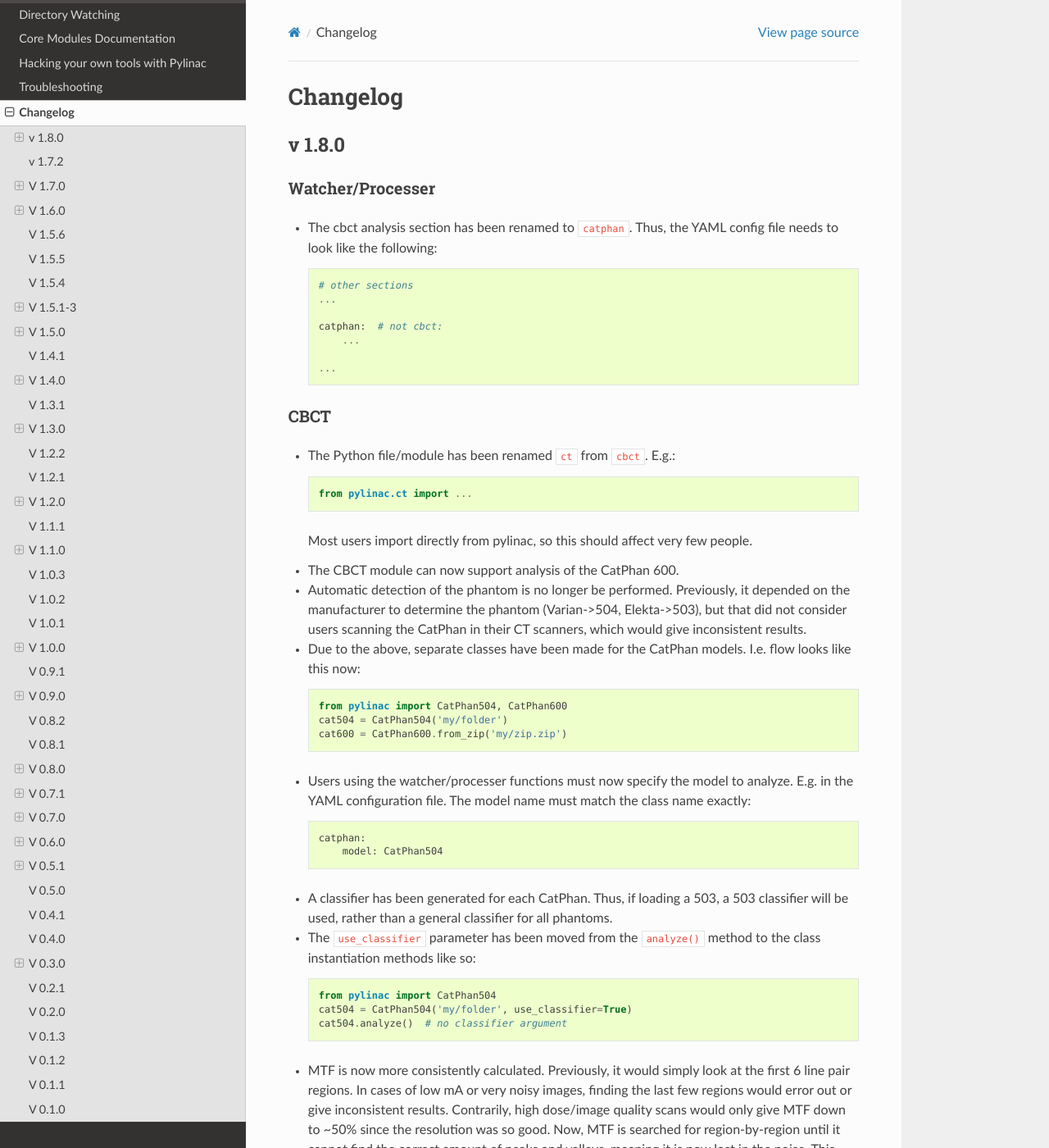
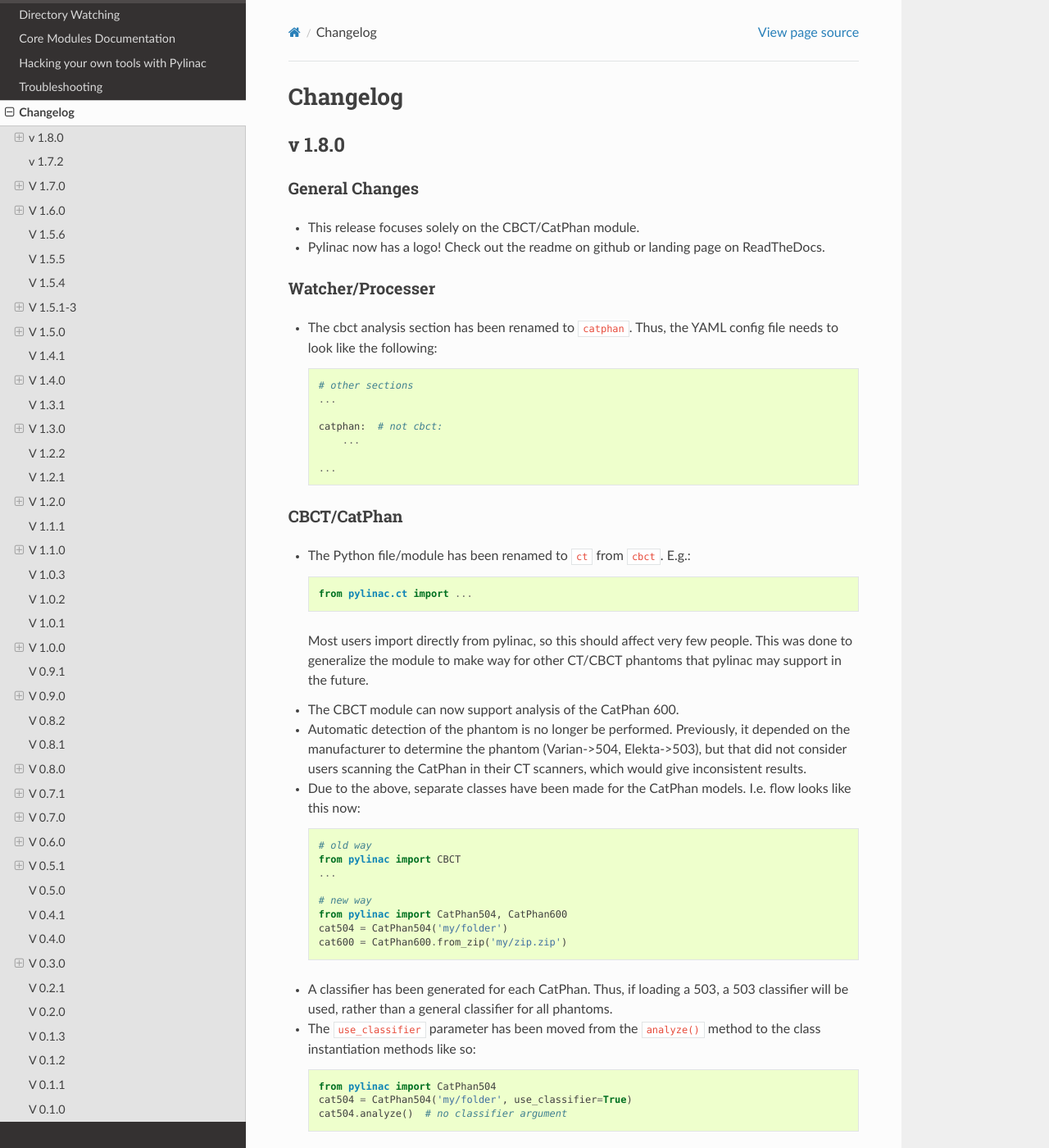
Before and after one commit to jrkerns/pylinac, a Sphinx documentation site: the page built from docs/source/changelog.rst, in a window 1280 px wide and 1400 px high. Shown: the whole window at 82% size. Built offline with Sphinx 7.4.7 and the Read the Docs theme 2.0.0, drawn with Linux system fonts in a browser that asks for light colours.

Commit message:
version 1.8!

```diff
--- a/docs/source/changelog.rst
+++ b/docs/source/changelog.rst
@@ -5,6 +5,12 @@
 
 v 1.8.0
 -------
+
+General Changes
+^^^^^^^^^^^^^^^
+
+* This release focuses solely on the CBCT/CatPhan module.
+* Pylinac now has a logo! Check out the readme on github or landing page on ReadTheDocs.
 
 Watcher/Processer
 ^^^^^^^^^^^^^^^^^
@@ -21,29 +27,29 @@
     ...
 
 
-CBCT
-^^^^
+CBCT/CatPhan
+^^^^^^^^^^^^
 
-* The Python file/module has been renamed ``ct`` from ``cbct``. E.g.::
+* The Python file/module has been renamed to ``ct`` from ``cbct``. E.g.::
 
     from pylinac.ct import ...
 
-  Most users import directly from pylinac, so this should affect very few people.
+  Most users import directly from pylinac, so this should affect very few people. This was done to generalize
+  the module to make way for other CT/CBCT phantoms that pylinac may support in the future.
 * The CBCT module can now support analysis of the CatPhan 600.
 * Automatic detection of the phantom is no longer be performed. Previously, it depended on the
   manufacturer to determine the phantom (Varian->504, Elekta->503), but that did not consider users scanning the
   CatPhan in their CT scanners, which would give inconsistent results.
 * Due to the above, separate classes have been made for the CatPhan models. I.e. flow looks like this now::
 
+    # old way
+    from pylinac import CBCT
+    ...
+
+    # new way
     from pylinac import CatPhan504, CatPhan600
     cat504 = CatPhan504('my/folder')
     cat600 = CatPhan600.from_zip('my/zip.zip')
-
-* Users using the watcher/processer functions must now specify the model to analyze. E.g. in the YAML configuration
-  file. The model name must match the class name exactly::
-
-    catphan:
-        model: CatPhan504
 
 * A classifier has been generated for each CatPhan. Thus, if loading a 503, a 503 classifier will be used, rather
   than a general classifier for all phantoms.
```
